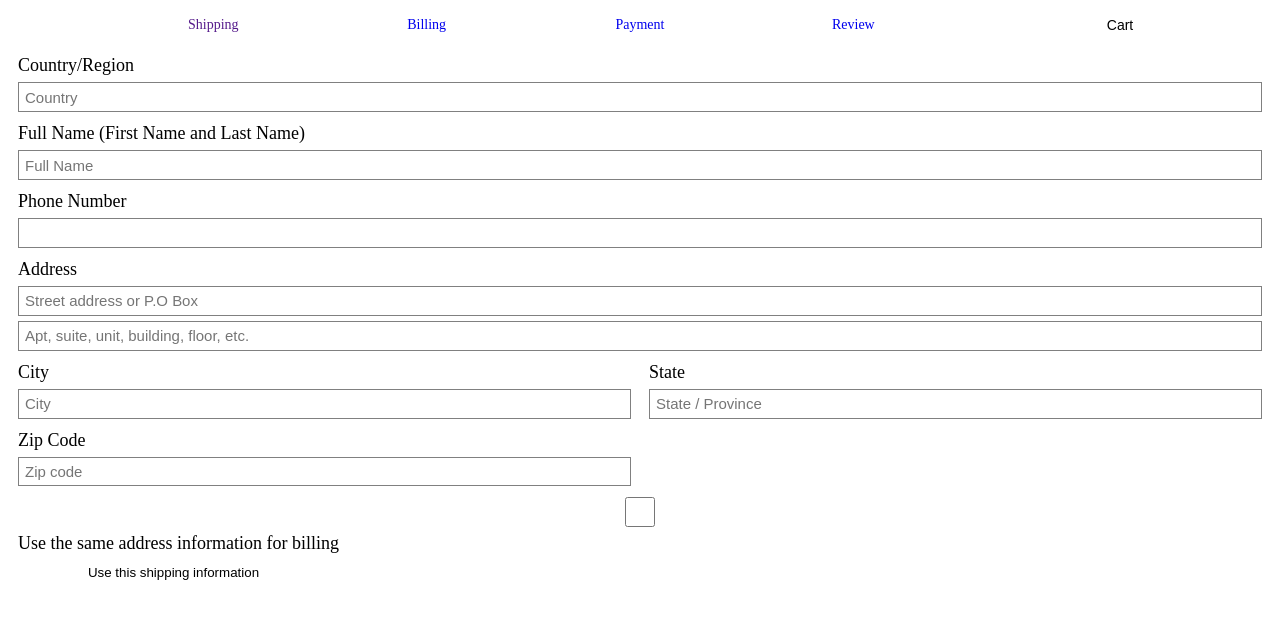
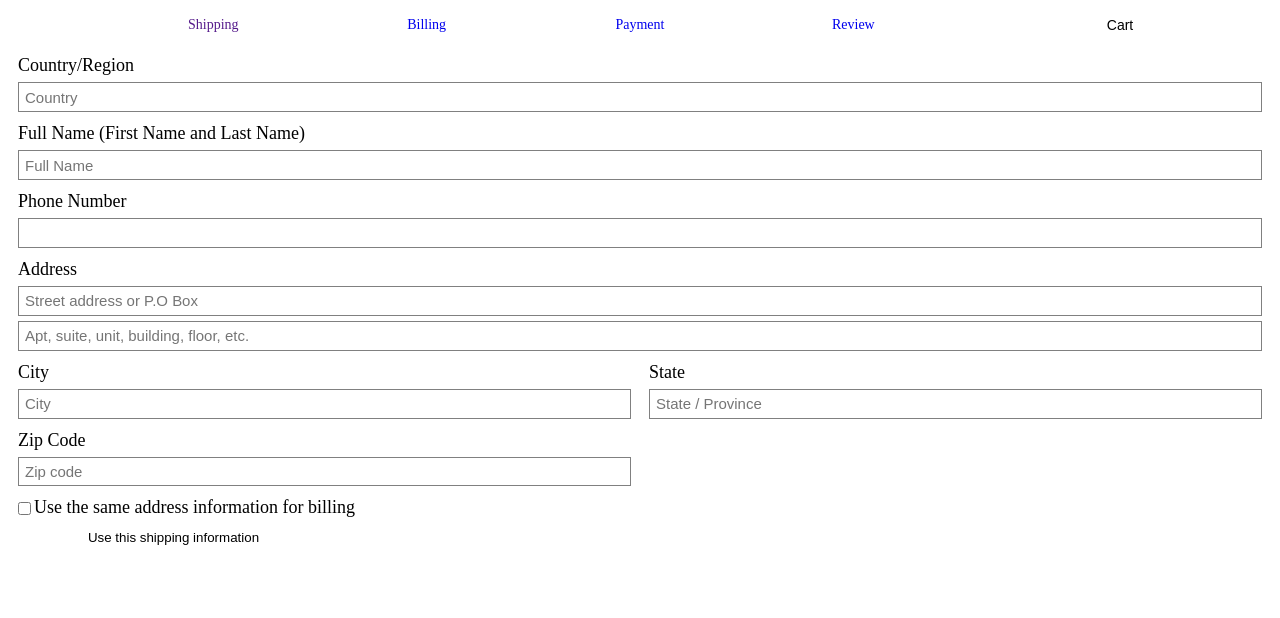
Before and after one commit to Tayomide/hci-project-one, a website: page shipping/index.html in a window 1280 px wide. Drawn offline with Linux system fonts and the light colour scheme.

Commit message:
Style checkbox

```diff
--- a/assets/css/screen.css
+++ b/assets/css/screen.css
@@ -92,6 +92,23 @@ form ol li input:focus-visible {
   outline: 0;
 }
 
+.flex{
+  display: flex;
+}
+
+form ol li #bill{
+  height: fit-content;
+  margin-right: 0.2em;
+}
+
+form ol .flex{
+  align-items: center;
+}
+
+form ol .flex input, form ol .flex label{
+  cursor: pointer;
+}
+
 /* Review Design */
 #cart main {
   display: grid;
--- a/shipping/index.html
+++ b/shipping/index.html
@@ -56,7 +56,7 @@ required="required"/>
             <input type="number" id="zip" name="zip" placeholder="Zip code"
 required="required" autocomplete="postal-code"/>
           </li>
-          <li>
+          <li class="flex">
             <input type="checkbox" id="bill" name="bill"/>
             <label for="bill">Use the same address information for billing</label>
           </li>
```
Also changed, not shown: backstop_data/bitmaps_reference/backstop_default_BackstopJS_Shipping_Page_0_document_0_phone.png, backstop_data/bitmaps_reference/backstop_default_BackstopJS_Shipping_Page_0_document_1_tablet.png.
